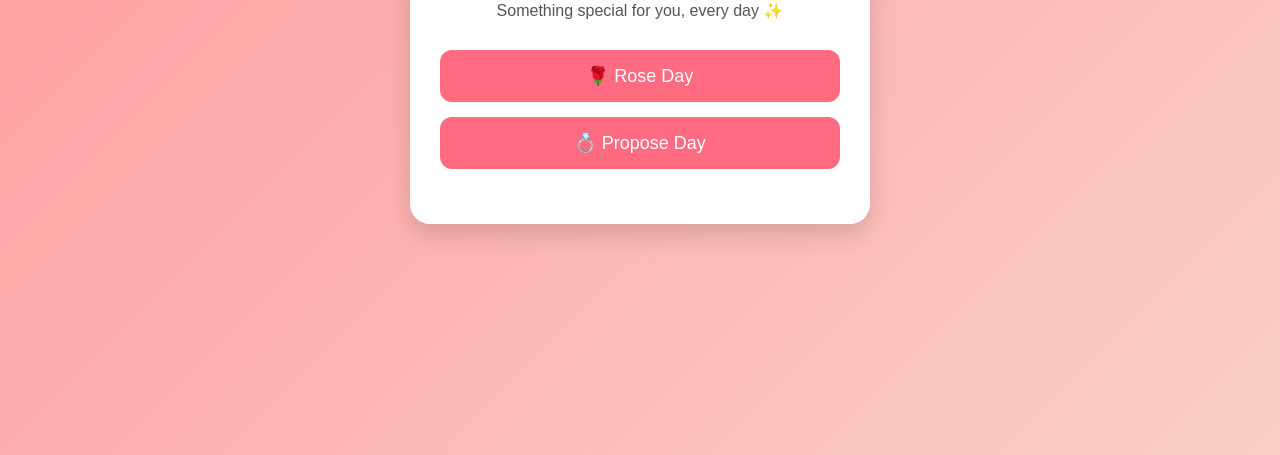
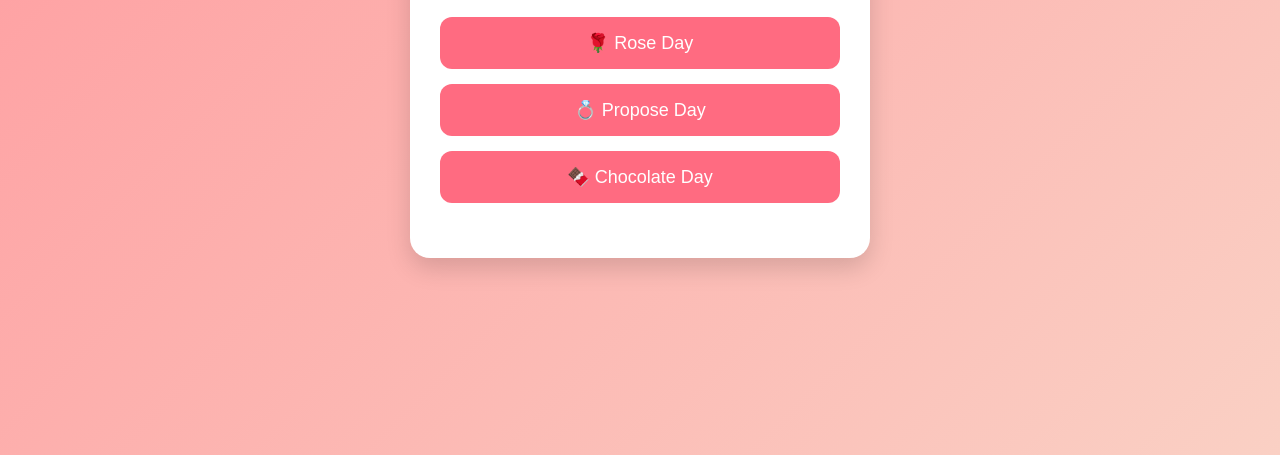
Before and after one commit to Mage-Arjun/Valentine-s-day, a plain HTML site: page index.html in a window 1280 px wide. Shown: the part 345-800 px from the top of the page. Drawn offline with Linux system fonts and the light colour scheme.

Commit message:
Fix HTML formatting and add Chocolate Day link

```diff
--- a/index.html
+++ b/index.html
@@ -62,6 +62,7 @@
 
     <a class="day-link" href="Rose day">🌹 Rose Day</a>
     <a class="day-link" href="Propose day/">💍 Propose Day</a>
+    <a class="day-link" href="Propose day/">🍫 Chocolate Day</a>
 
     <!-- Add more days later like this -->
     <!-- <a class="day-link" href="chocolate-day/">🍫 Chocolate Day</a> -->
```
